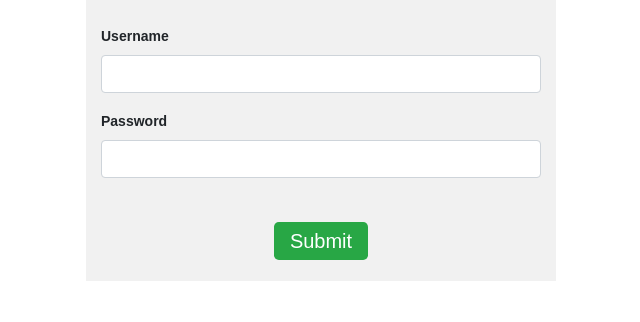
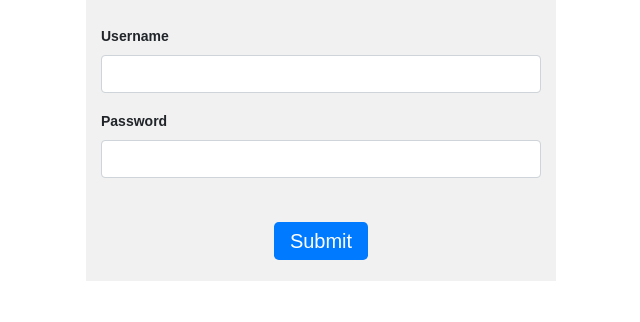
Before and after one commit to hamzakh1297/data_entry, a PHP site: page /login.php in a window 1280 px wide. Shown: the part 135-457 px from the top of the page, without its empty margins (319-959 px from the left). Run offline with PHP 8.4, Linux system fonts and the light colour scheme; some libraries are stand-ins or nearby versions.

Commit message:
updating

```diff
--- a/login.php
+++ b/login.php
@@ -25,7 +25,7 @@
             <input type="password" id="password" class="form-control">
         </div>
         <div class="submit-btn mt-5 text-center">
-            <a href="#" class="btn-lg btn-success">Submit</a>
+            <a href="#" class="btn-lg btn-primary">Submit</a>
         </div>
     </form>
 </div>
```
